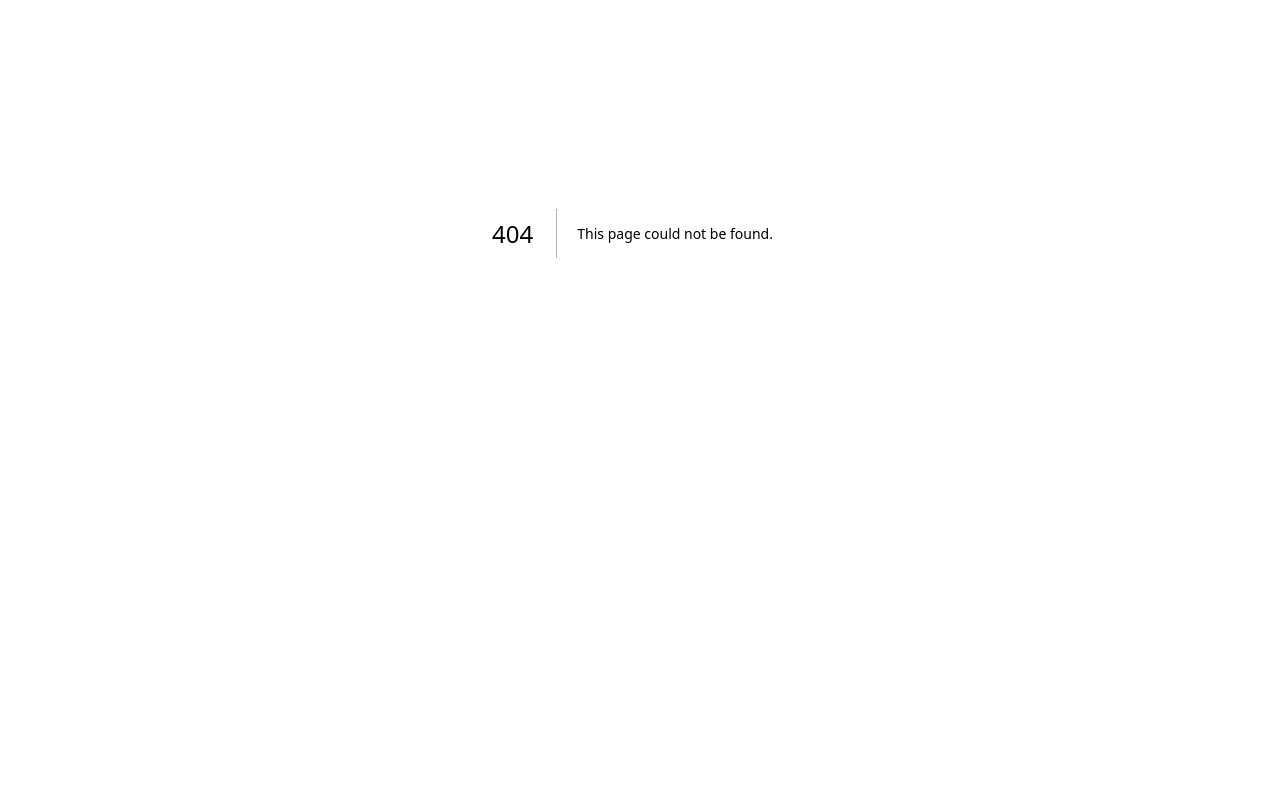
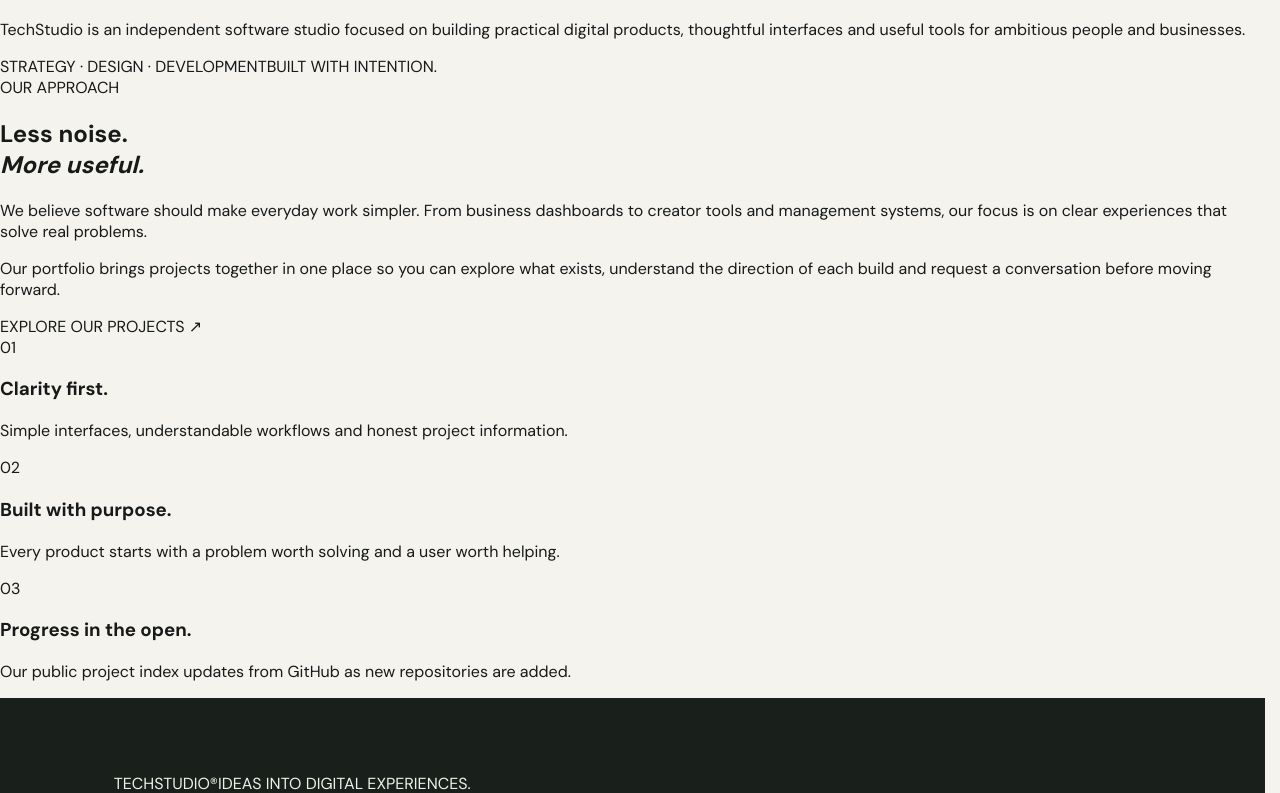
Before and after one commit to techstudio-88/All-software-links-, a Next.js app: page /about in a window 1280 px wide. Before the commit this address had no page. Shown: the part 167-960 px from the top of the page. Before the commit the page ends 800 px from the top, so only its background shows below. Built offline with nearby package versions, Linux system fonts and the light colour scheme.

Commit message:
Add multi-page portfolio and GitHub project discovery

```diff
--- /dev/null
+++ b/app/about/page.tsx
@@ -0,0 +1,11 @@
+import type { Metadata } from "next";
+import Link from "next/link";
+import { SiteFooter, SiteHeader } from "@/components/SiteChrome";
+export const metadata: Metadata = { title: "About | TechStudio", description: "Learn about TechStudio and how we turn ideas into useful digital products." };
+export default function AboutPage() {
+  return <main id="top" className="site-page"><SiteHeader />
+    <section className="inner-hero about-hero"><div className="hero-grain"/><div className="page-eyebrow"><i/> A LITTLE ABOUT US</div><h1>Good ideas deserve<br/><em>great execution.</em></h1><p>TechStudio is an independent software studio focused on building practical digital products, thoughtful interfaces and useful tools for ambitious people and businesses.</p><div className="hero-meta"><span>STRATEGY · DESIGN · DEVELOPMENT</span><span>BUILT WITH INTENTION.</span></div></section>
+    <section className="about-story"><div><span className="page-eyebrow dark-eyebrow">OUR APPROACH</span><h2>Less noise.<br/><em>More useful.</em></h2></div><div className="about-story-copy"><p>We believe software should make everyday work simpler. From business dashboards to creator tools and management systems, our focus is on clear experiences that solve real problems.</p><p>Our portfolio brings projects together in one place so you can explore what exists, understand the direction of each build and request a conversation before moving forward.</p><Link className="request-button" href="/projects">EXPLORE OUR PROJECTS ↗</Link></div></section>
+    <section className="principles"><div className="principle"><span>01</span><h3>Clarity first.</h3><p>Simple interfaces, understandable workflows and honest project information.</p></div><div className="principle"><span>02</span><h3>Built with purpose.</h3><p>Every product starts with a problem worth solving and a user worth helping.</p></div><div className="principle"><span>03</span><h3>Progress in the open.</h3><p>Our public project index updates from GitHub as new repositories are added.</p></div></section>
+    <SiteFooter /></main>;
+}
```
